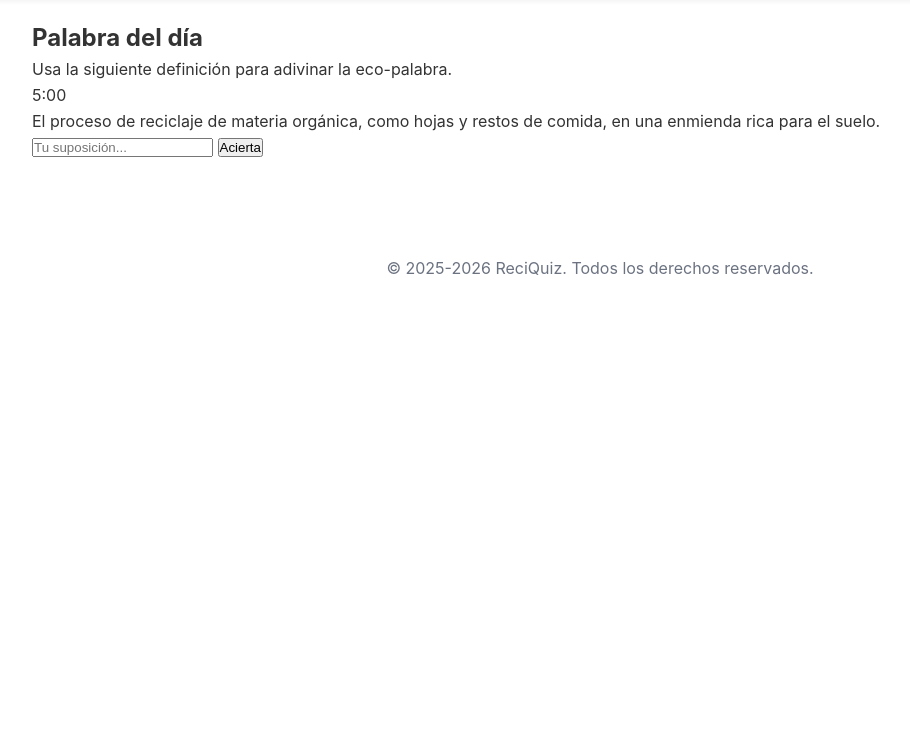
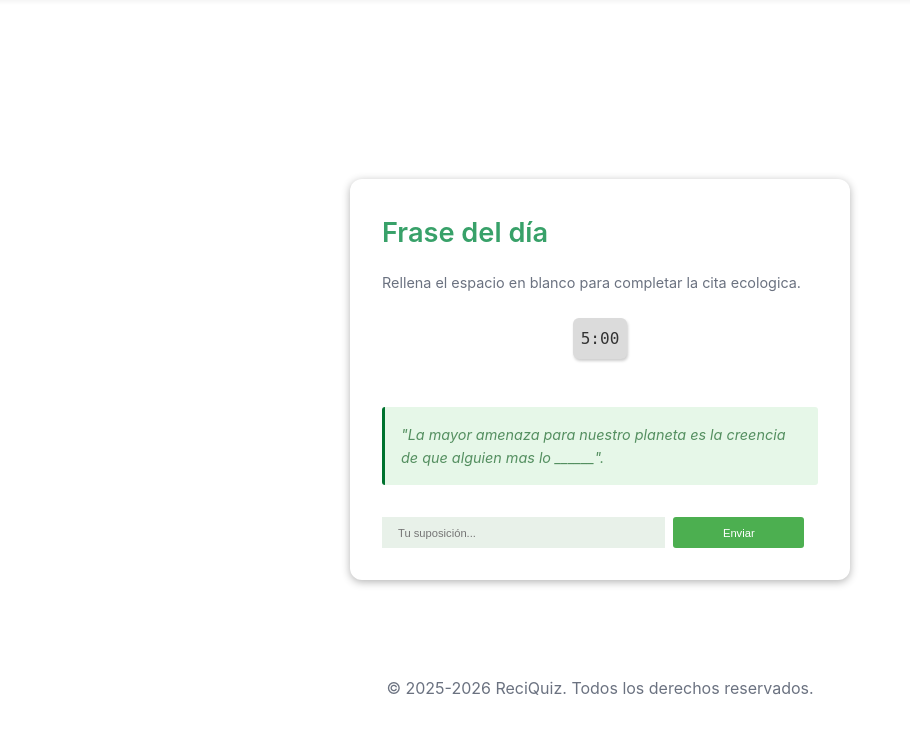
Before and after one commit to Aitor-Gocerra/proyectoLeafConection, a PHP site: page /fraseDia.html in a window 1280 px wide. Shown: the part 77-811 px from the top of the page, without its empty margins (40-950 px from the left). Before the commit the page ends 352 px from the top, so only its background shows below. Run offline with PHP 8.4, Linux system fonts and the light colour scheme.

Commit message:
Add styles and update content for 'Frase del día'
Added new CSS styles for the 'Frase del día' feature, including layout, typography, and input elements. Updated fraseDia.html to change the title, description, hint, and button text to reflect the new 'Frase del día' functionality.

```diff
--- a/src/estilos.css
+++ b/src/estilos.css
@@ -287,6 +287,85 @@ footer {
     margin-top: 4rem;
 }
 
+/* ESTILOS FRASE DEL DIA */
+
+#cajaPalabra {
+    width: 900px;
+    max-width: 500px;
+    margin: 10rem auto 1rem auto ;
+    background-color: #ffffff;
+    border-radius: 12px;
+    padding: 2rem;
+    box-shadow: 0 2px 8px rgba(0, 0, 0, 0.3);
+}
+
+.tituloPalabra {
+    color: #38a169;
+    font-size: 1.7rem;
+    font-weight: 600;
+    margin-bottom: 1rem;
+}
+
+.descripcionPalabra {
+    color: #6b7280;
+    font-size: 0.9rem;
+    line-height: 1.6;
+    margin-bottom: 1.5rem;
+}
+
+.temporizador {
+    display: block;
+    width: fit-content; /*Ocupa lo necesario */
+    font-family: 'Digital-7', monospace;
+    font-size: 1rem;
+    text-align: center;
+    margin: 1rem auto 3rem auto;
+    padding: 0.5rem 0.5rem;
+    box-shadow: 1px 2px 3px rgb(0, 0, 0, 0.2);
+    border-radius: 6px;
+    background-color: #dbdbdb;
+}
+
+.pista{
+    color: #548f60;
+    background-color: #e6f7e8;
+    padding: 1rem 1rem;
+    font-size: 0.9rem;
+    border-left: 3px solid rgb(0, 114, 47);
+    border-radius: 3px;
+    margin-bottom: 2rem;
+    font-style: italic;
+}
+
+.contenedorAcierto {
+    display: flex;
+    gap: 0.5rem;
+}
+
+.introducirPalabra {
+    width: 65%;
+    padding: 0.6rem 1rem;
+    font-size: 0.7rem;
+    border:none;
+    background-color: #e8f1e9;
+}
+
+/*El focus lo que hace es cambiar*/
+.introducirPalabra:focus {
+    outline: none; /* quita el borde azul por defecto */
+    box-shadow: none; /* quita sombras si las hubiera */
+}
+
+.enviarPalabra {
+    width: 30%;
+    padding: 0.6rem 0.6rem;
+    font-size: 0.7rem;
+    color: white;
+    background-color: #4CAF50;
+    border: none;
+    border-radius: 3px;
+}
+
 /* @media queries son "consultas de medios" que me permiten aplicar estilos diferentes
    según el tamaño de la pantalla. Esto es esencial para diseño responsive */
 @media (max-width: 1024px) {
--- a/src/fraseDia.html
+++ b/src/fraseDia.html
@@ -21,15 +21,15 @@
         </header>
         <main>
             <div id="cajaPalabra">
-                <h2 class="tituloPalabra">Palabra del día</h2>
-                <p class="descripcionPalabra">Usa la siguiente definición para adivinar la eco-palabra.</p>
+                <h2 class="tituloPalabra">Frase del día</h2>
+                <p class="descripcionPalabra">Rellena el espacio en blanco para completar la cita ecologica.</p>
                 <p class="temporizador"><i class="fas fa-clock"></i> </i>5:00</p>
                 <div class="pista">
-                    <p>El proceso de reciclaje de materia orgánica, como hojas y restos de comida, en una enmienda rica para el suelo.</p>
+                    <p>"La mayor amenaza para nuestro planeta es la creencia de que alguien mas lo ______".</p>
                 </div>
                     <div class="contenedorAcierto">
                         <input type="text" name="acertarPalabra" class="introducirPalabra" placeholder="Tu suposición...">
-                        <button type="submit" class="enviarPalabra">Acierta</button>
+                        <button type="submit" class="enviarPalabra">Enviar</button>
                     </div>
             </div>
         </main>
```
